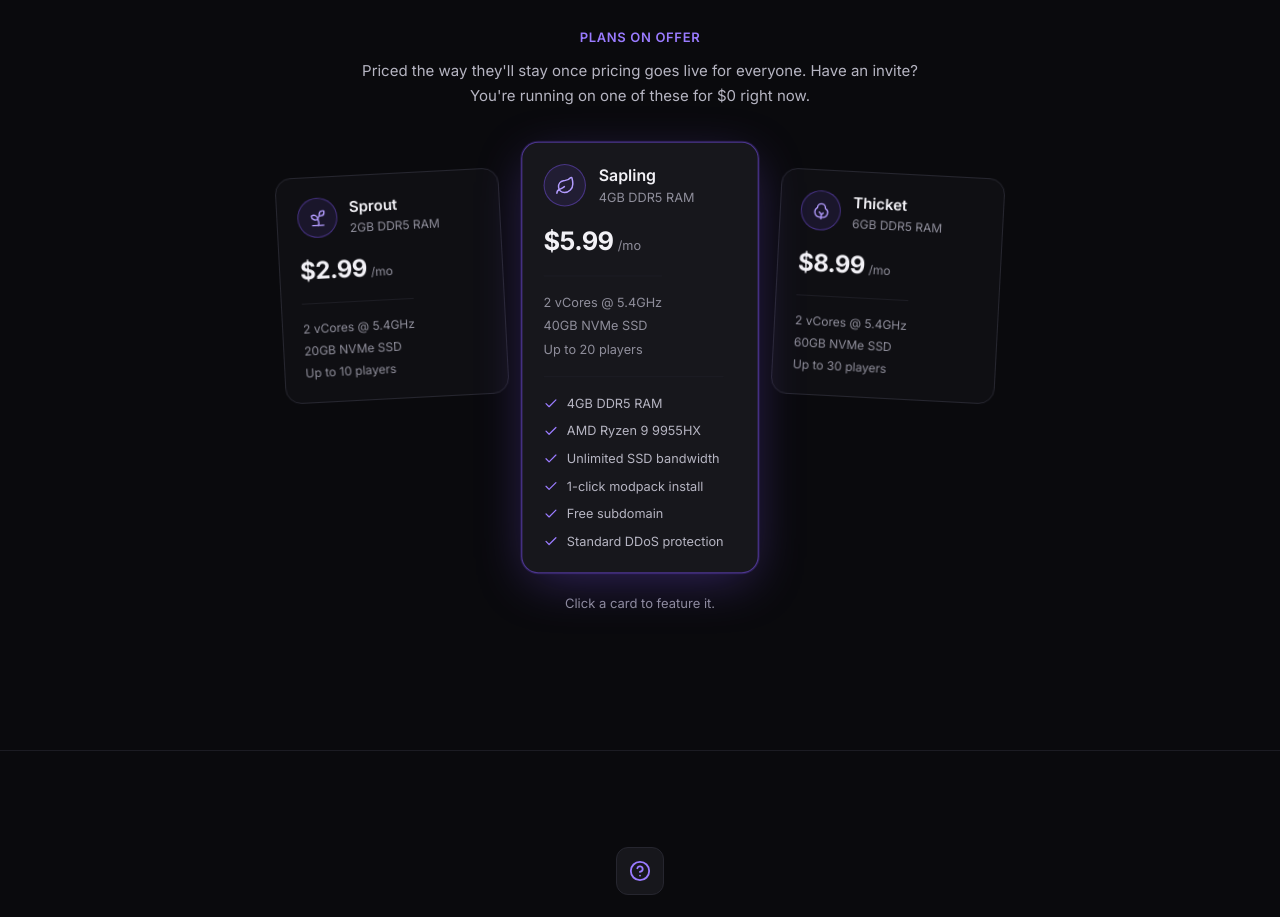
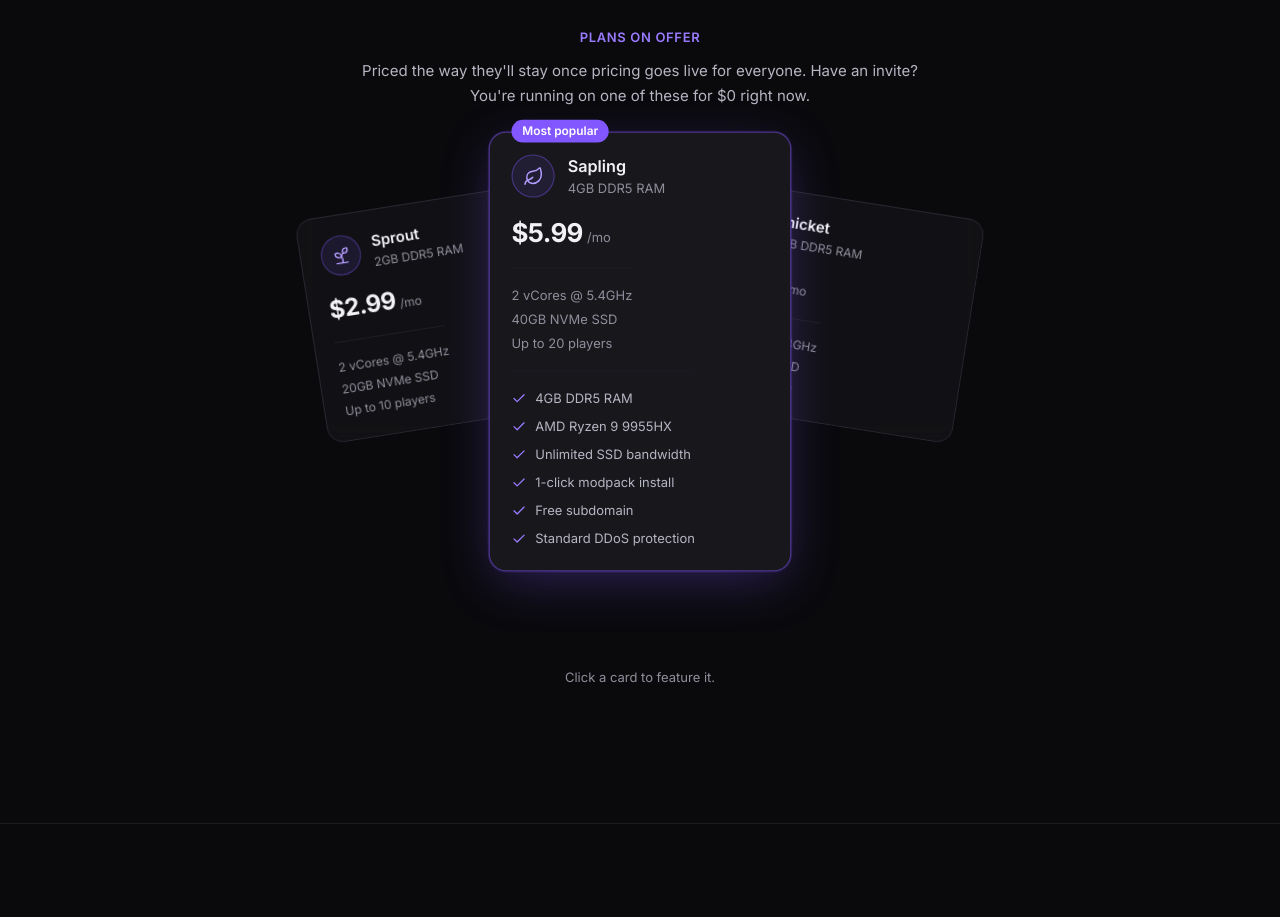
Before and after one commit to Lowfix/VantaBlock, a React (Vite) app: page / in a window 1280 px wide. Shown: the part 2000-2917 px from the top of the page. Built offline with nearby package versions, Linux system fonts and the light colour scheme.

Commit message:
Make plan cards a genuinely overlapping/layered fan, add fixed Most Popular badge on Sapling

```diff
--- a/src/components/landing/FriendsPhaseNotice.tsx
+++ b/src/components/landing/FriendsPhaseNotice.tsx
@@ -55,18 +55,28 @@ const REDUCED_MOTION_CSS = `
   .vb-plan-card { transition: none !important; }
 }`;
 
+// Fixed pixel width for every card in the fan — the layered look below
+// depends on all cards sharing one width so the overlap math stays correct.
+const CARD_WIDTH = 280;
+// Horizontal distance between adjacent card centers. Deliberately less than
+// CARD_WIDTH so neighbors overlap (about a third of each card's width tucks
+// behind its neighbor) — a real "fanned deck," not cards with gaps between
+// them rotated in place.
+const CARD_X_STEP = 190;
+
 /**
- * Each card's rotation/vertical-offset is a fixed function of its own slot
- * (index) in tier order — NOT of which card is currently active. This is
- * what keeps the deck from ever going lopsided: the geometry never changes
- * when a card is clicked, only that one card's scale/glow/z-index does.
+ * Each card's rotation/position is a fixed function of its own slot (index)
+ * in tier order — NOT of which card is currently active. This is what keeps
+ * the deck from ever going lopsided: the geometry never changes when a card
+ * is clicked, only that one card's scale/glow/z-index does.
  */
-function fanSlot(index: number, total: number): { rotate: number; y: number } {
+function fanSlot(index: number, total: number): { rotate: number; x: number; y: number } {
   const center = (total - 1) / 2;
   const offset = index - center;
   return {
-    rotate: offset * 3, // gentle, alternating either side of center
-    y: Math.abs(offset) * 9, // shallow arc: outer slots sit slightly lower
+    rotate: offset * 9, // pronounced, alternating either side of center
+    x: offset * CARD_X_STEP, // overlapping horizontal spread
+    y: Math.abs(offset) * 34, // shallow arc: outer slots sit lower, like a hand of cards
   };
 }
 
@@ -76,12 +86,17 @@ interface CardStyle {
   opacity: number;
 }
 
-function getCardStyle(slot: { rotate: number; y: number }, isActive: boolean, isHovered: boolean, inView: boolean): CardStyle {
-  const scale = isActive ? 1.06 : isHovered ? 1.03 : 1;
+function getCardStyle(
+  slot: { rotate: number; x: number; y: number },
+  isActive: boolean,
+  isHovered: boolean,
+  inView: boolean
+): CardStyle {
+  const scale = isActive ? 1.08 : isHovered ? 1.04 : 1;
   // Popping "forward" is a small negative Y nudge plus scale/z-index/glow —
   // never a change to which slot the card occupies.
-  const y = slot.y - (isActive ? 10 : isHovered ? 4 : 0);
-  const rotate = isActive ? slot.rotate * 0.4 : slot.rotate;
+  const y = slot.y - (isActive ? 16 : isHovered ? 6 : 0);
+  const rotate = isActive ? 0 : slot.rotate;
 
   let entranceY = y;
   let entranceScale = scale;
@@ -96,7 +111,10 @@ function getCardStyle(slot: { rotate: number; y: number }, isActive: boolean, is
   }
 
   return {
-    transform: `translateY(${entranceY}px) rotate(${rotate}deg) scale(${entranceScale})`,
+    // `left: 50%` + `translateX(-50% + slot.x)` centers the whole fan in its
+    // container while placing each card at its own horizontal offset —
+    // that's what lets cards overlap instead of sitting in separate columns.
+    transform: `translateX(calc(-50% + ${slot.x}px)) translateY(${entranceY}px) rotate(${rotate}deg) scale(${entranceScale})`,
     zIndex: isActive ? 30 : isHovered ? 20 : 10,
     opacity,
   };
@@ -190,12 +208,17 @@ function PlanFan({ plans: allPlans }: { plans: Plan[] }) {
   const { ref, inView } = usePlanFanInView<HTMLDivElement>();
 
   return (
-    <div ref={ref} className="grid grid-cols-3 items-start gap-x-4 gap-y-8 sm:gap-x-6">
+    <div ref={ref} className="relative mx-auto h-[480px]" style={{ width: CARD_WIDTH + (allPlans.length - 1) * CARD_X_STEP + 60 }}>
       <style>{REDUCED_MOTION_CSS}</style>
 
       {allPlans.map((plan, i) => {
         const isActive = i === active;
         const isHovered = hovered === i;
+        // "Most popular" is a fixed label on a specific plan, not tied to
+        // which card is currently featured/active — Sapling always wears
+        // it here, independent of `plan.featured` (that flag belongs to
+        // Grove, which isn't part of this trimmed 3-tier display at all).
+        const isMostPopular = plan.id === "sapling";
         const Icon = TIER_ICONS[plan.id] ?? Sprout;
         const slot = fanSlot(i, allPlans.length);
         const style = getCardStyle(slot, isActive, isHovered, inView);
@@ -212,14 +235,14 @@ function PlanFan({ plans: allPlans }: { plans: Plan[] }) {
             aria-pressed={isActive}
             aria-label={isActive ? `${plan.name} plan, currently featured` : `Show ${plan.name} plan details`}
             className={cn(
-              "vb-plan-card relative flex w-full flex-col rounded-2xl border p-5 text-left transition-all duration-500 ease-out focus-visible:outline-none focus-visible:ring-2 focus-visible:ring-accent-400/60",
+              "vb-plan-card absolute left-1/2 top-0 flex flex-col rounded-2xl border p-5 text-left transition-all duration-500 ease-out focus-visible:outline-none focus-visible:ring-2 focus-visible:ring-accent-400/60",
               isActive
                 ? "border-accent-500/50 bg-panel-2 shadow-glow-md"
-                : "cursor-pointer border-line bg-panel/70 hover:border-accent-500/40 hover:bg-panel-2/70 hover:shadow-glow-sm"
+                : "cursor-pointer border-line bg-panel/90 backdrop-blur-sm hover:border-accent-500/40 hover:bg-panel-2/90 hover:shadow-glow-sm"
             )}
-            style={style}
+            style={{ ...style, width: CARD_WIDTH }}
           >
-            {plan.featured && (
+            {isMostPopular && (
               <span className="absolute -top-3 left-5 rounded-full bg-accent-500 px-2.5 py-0.5 text-[11px] font-semibold text-white">
                 Most popular
               </span>
@@ -237,15 +260,17 @@ function MobilePlanList({ plans: allPlans }: { plans: Plan[] }) {
     <div className="grid gap-5 sm:hidden">
       {allPlans.map((plan) => {
         const Icon = TIER_ICONS[plan.id] ?? Sprout;
+        // Same fixed-to-Sapling rule as the desktop fan — see PlanFan above.
+        const isMostPopular = plan.id === "sapling";
         return (
           <div
             key={plan.id}
             className={cn(
               "relative flex flex-col rounded-2xl border p-7",
-              plan.featured ? "border-accent-500/50 bg-panel-2 shadow-glow-md" : "border-line bg-panel/60"
+              isMostPopular ? "border-accent-500/50 bg-panel-2 shadow-glow-md" : "border-line bg-panel/60"
             )}
           >
-            {plan.featured && (
+            {isMostPopular && (
               <span className="absolute -top-3 left-7 rounded-full bg-accent-500 px-2.5 py-0.5 text-[11px] font-semibold text-white">
                 Most popular
               </span>
```
